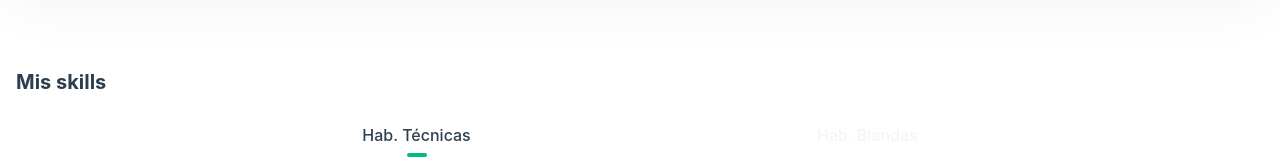
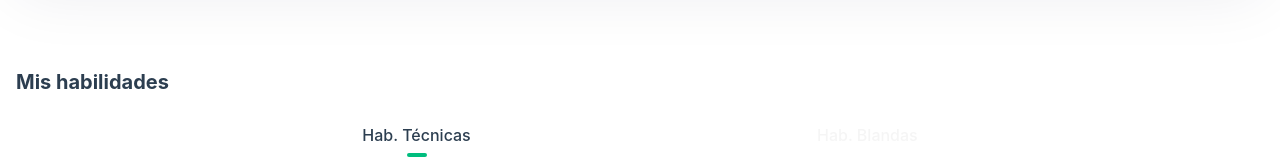
Before and after one commit to Joseenv/portfolio-final, a Vue app: page /sobre-mi in a window 1280 px wide. Shown: the part 931-1091 px from the top of the page. Built offline with nearby package versions, Linux system fonts and the light colour scheme; a web font is replaced by a local one; what vue-writer would draw is missing.

Commit message:
Fixing title of Skill section

```diff
--- a/src/modules/about/components/AboutSectionContainer.vue
+++ b/src/modules/about/components/AboutSectionContainer.vue
@@ -23,7 +23,7 @@ const SkillsItem = defineAsyncComponent(() => import('./SkillsItem.vue'));
             </template>
         </SectionEntry>
         <SectionEntry>
-            <template #title>Mis skills</template>
+            <template #title>Mis habilidades</template>
             <template #content>
                 <SkillsItem/>
             </template>
```
